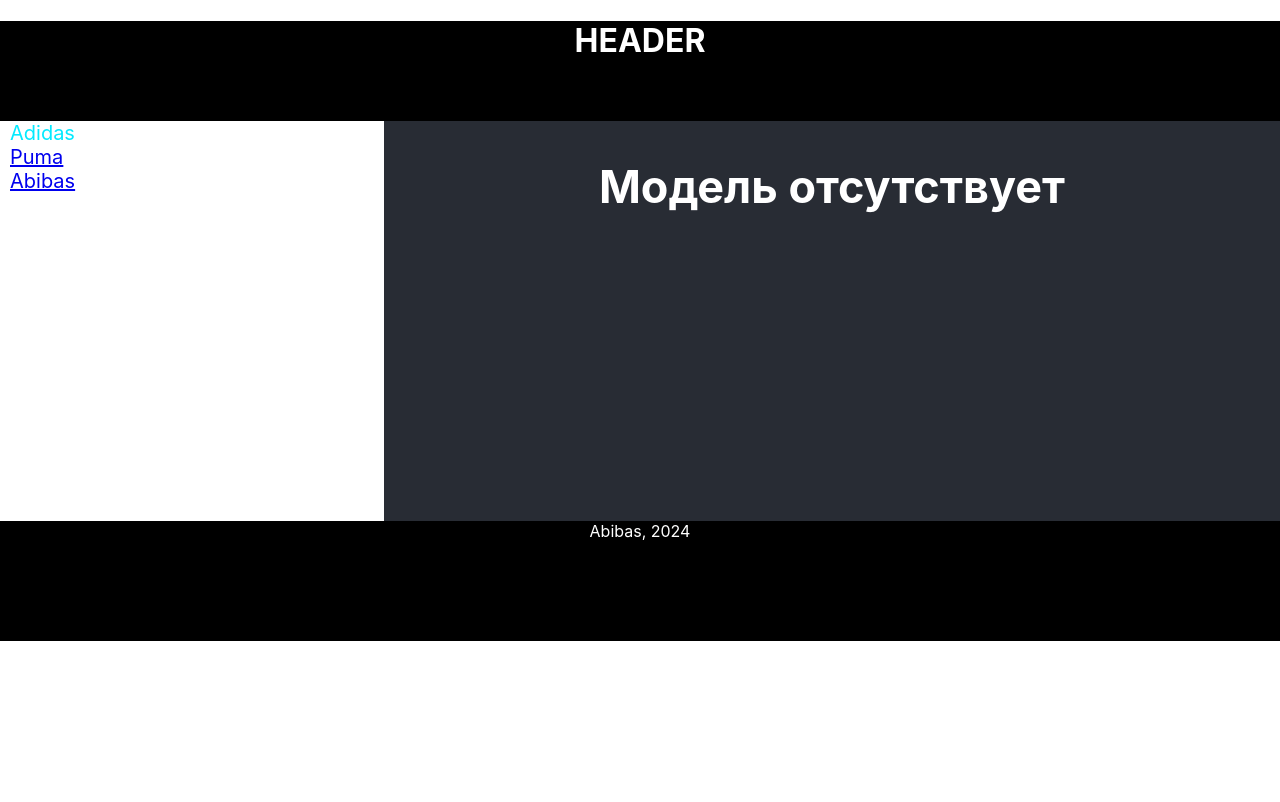
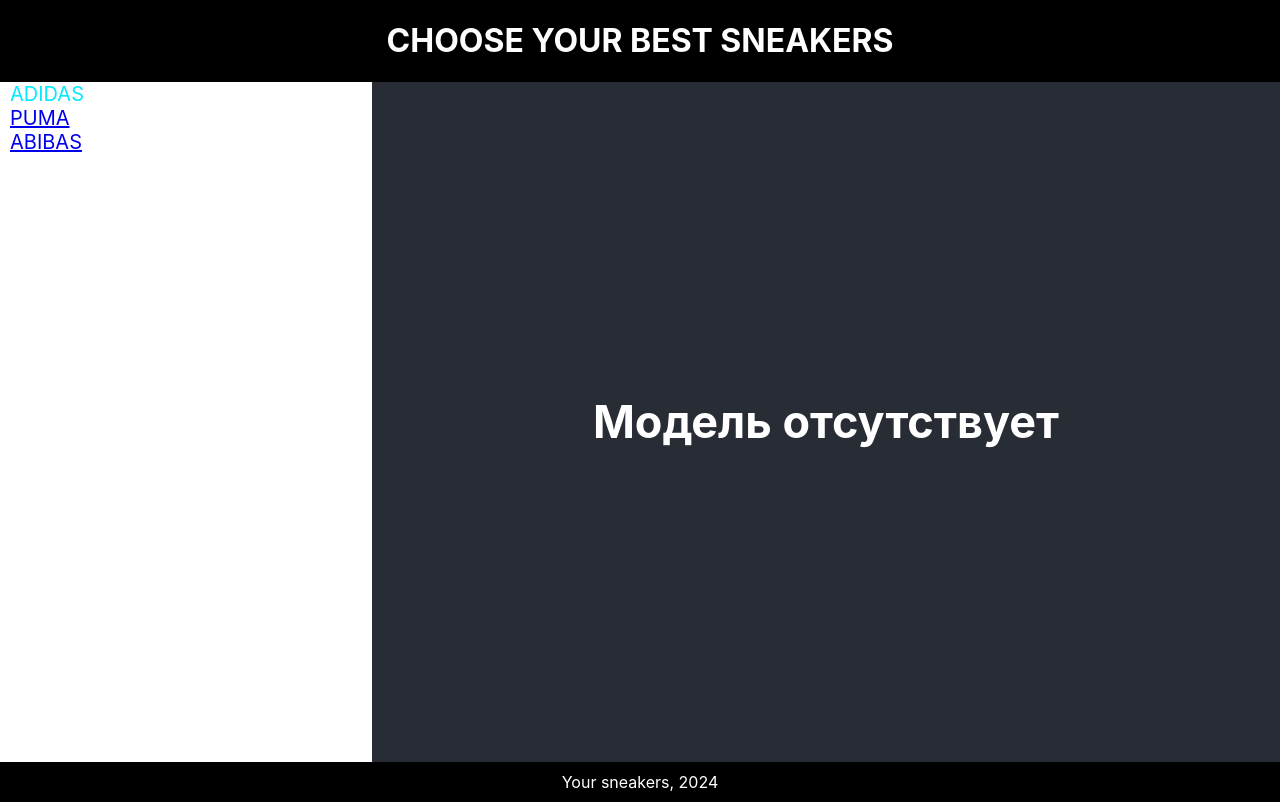
Before and after one commit to eliseevais/10-1-microtasks, a React (Create React App) app: page /adidas/0 in a window 1280 px wide. Built offline with nearby package versions, Linux system fonts and the light colour scheme; the HTML template or start-up script is replaced by a standard one.

Commit message:
sprint03 week02: универсальная компонента model

```diff
--- a/src/App.tsx
+++ b/src/App.tsx
@@ -7,25 +7,23 @@
 import {Error404} from './components/pages/Error404';
 import {Styles} from './components/pages/styles';
 import {Model} from './components/pages/Model';
-import {ModelPuma} from './components/pages/ModelPuma';
 
 const PATH = {
   Adidas: '/adidas',
   Puma: '/puma',
-  Abibas: '/abibas',
-  Model: '/model'
+  Abibas: '/abibas'
 } as const
 
 function App() {
   return (
     <div>
-      <div className={styles.header}><h1>HEADER</h1></div>
+      <div className={styles.header}><h1>CHOOSE YOUR BEST SNEAKERS</h1></div>
       <div className={styles.body}>
         <div className={styles.nav}>
 
-          <Styles.NavWrapper><NavLink to={PATH.Adidas}>Adidas</NavLink></Styles.NavWrapper>
-          <Styles.NavWrapper><NavLink to={PATH.Puma}>Puma</NavLink></Styles.NavWrapper>
-          <Styles.NavWrapper><NavLink to={PATH.Abibas}>Abibas</NavLink></Styles.NavWrapper>
+          <Styles.NavWrapper><NavLink to={PATH.Adidas}>ADIDAS</NavLink></Styles.NavWrapper>
+          <Styles.NavWrapper><NavLink to={PATH.Puma}>PUMA</NavLink></Styles.NavWrapper>
+          <Styles.NavWrapper><NavLink to={PATH.Abibas}>ABIBAS</NavLink></Styles.NavWrapper>
 
         </div>
 
@@ -36,10 +34,7 @@
             <Route path={PATH.Adidas} element={<Adidas/>}/>
             <Route path={PATH.Puma} element={<Puma/>}/>
             <Route path={PATH.Abibas} element={<Abibas/>}/>
-            <Route path={PATH.Model} element={<Model/>}/>
-            <Route path={PATH.Adidas + '/:id'} element={<Model/>}/>
-
-            {/*<Route path={'puma/:id'} element={<ModelPuma/>}/>*/}
+            <Route path={'/:model/:id/'} element={<Model/>}/>
 
             <Route path={'/*'} element={<Error404/>}/>
             <Route path={PATH.Adidas + '/*'} element={<Error404/>}/>
@@ -47,7 +42,7 @@
           </Routes>
         </div>
       </div>
-      <div className={styles.footer}>Abibas, 2024</div>
+      <div className={styles.footer}>Your sneakers, 2024</div>
     </div>
   );
 }
--- a/src/components/Site.module.css
+++ b/src/components/Site.module.css
@@ -1,38 +1,64 @@
 .header {
   background-color: #000000;
   width: 100%;
-    height: 100px;
+  /*height: 100px;*/
+  min-height: 5vh;
   text-align: center;
   color: white;
+  display: flex;
+  align-items: center;
+  justify-content: center;
 }
 
-.body{
+.body {
   display: flex;
+  min-height: 85vh;
 }
 
-.nav{
+.nav {
   background-color: white;
   min-height: 400px;
   width: 30%;
-    color:#282c34;
+  color: #282c34;
   font-size: 30px;
 
 }
 
-.content{
-    background-color:#282c34;
+.content {
+  background-color: #282c34;
   min-height: 400px;
   width: 70%;
   color: white;
   font-size: 30px;
+  padding: 0 20px;
+  text-align: justify;
+  display: flex;
+  align-items: center;
+  justify-content: center;
+
+  h2 {
+    margin: 20px;
+  }
+
+  h3 {
+    margin: 10px;
+  }
+
+  h4 {
+    margin: 10px;
+  }
 }
 
 .footer {
   background-color: #000000;
   width: 100%;
-    height: 120px;
+  /*height: 120px;*/
+  min-height: 5vh;
   text-align: center;
   color: white;
+  display: flex;
+  align-items: center;
+  justify-content: center;
 }
 
 .navLink {
--- a/src/components/pages/Adidas.tsx
+++ b/src/components/pages/Adidas.tsx
@@ -17,23 +17,23 @@
 export const adidasArr: AdidasItem[] = [
   {
     id: 1,
-    model: 'ADIDAS ADIFOM TRXN',
-    collection: 'new collection1',
-    price: '100200$',
+    model: 'ADIDAS TRX 2024',
+    collection: 'new collection 2024',
+    price: '960$',
     picture: adidasModel1
   },
   {
     id: 2,
-    model: 'ADIDAS ADIFOM SUPER',
-    collection: 'new collection22',
-    price: '200300$',
+    model: 'ADIDAS DAILY',
+    collection: 'collection 2023',
+    price: '670$',
     picture: adidasModel2
   },
   {
     id: 3,
-    model: 'ADIDAS SUPER SUPERSKI',
-    collection: 'new collection333',
-    price: '300400$',
+    model: 'ADIDAS BASKETBALL',
+    collection: 'collection 2023',
+    price: '760$',
     picture: adidasModel3
   }
 ]
--- a/src/components/pages/Model.tsx
+++ b/src/components/pages/Model.tsx
@@ -1,25 +1,49 @@
 import React from 'react';
 import {useParams} from 'react-router-dom';
-import {adidasArr} from './Adidas';
+import {adidasArr, AdidasItem} from './Adidas';
+import {pumaArr, PumaItem} from "./Puma";
+
+type CrossModelsType = {
+  [key: string]: AdidasItem[] | PumaItem[]
+};
+
+const crossModels: CrossModelsType = {
+  adidas: adidasArr,
+  puma: pumaArr
+};
 
 export const Model = () => {
-  const params = useParams();
-  const currentModel = adidasArr.find( el => el.id === Number(params.id));
+  const {model, id} = useParams();
+
+  console.log('model', model)
+  console.log('id', id)
+
+  // мой рабочий код
+  // const currentModel = crossModels[`${model}`].find(el => el.id === Number(id));
+
+  // код преподавателя
+  const currentModel = model
+    ? crossModels[model].find(el => el.id === Number(id))
+    : null
 
   return (
     <>
-      <div style={{display: 'flex', alignItems: 'center', flexDirection: 'column'}}>
+      <div style={{
+        display: 'flex',
+        alignItems: 'center',
+        flexDirection: 'column'
+      }}>
         {currentModel
           ? <>
             <h2>{currentModel.model}</h2>
             <h3>{currentModel.price}</h3>
-            <h4>{currentModel.collection}</h4>
+            <h3>{currentModel.collection}</h3>
 
             <img src={currentModel.picture}
                  alt={currentModel.model}
                  style={{
-                   width: '600px', height: 'auto',
-                   justifyContent: 'center', marginBottom: '50px'
+                   width: '400px', height: 'auto',
+                   justifyContent: 'center', marginBottom: '20px'
                  }}/>
           </>
           : <h2>Модель отсутствует</h2>
--- a/src/components/pages/Puma.tsx
+++ b/src/components/pages/Puma.tsx
@@ -2,26 +2,32 @@
 import puma1 from '../../assets/puma1.jpg';
 import puma2 from '../../assets/puma2.jpg';
 import puma3 from '../../assets/puma3.jpg';
-import {AdidasItem} from './Adidas';
 import {Link} from 'react-router-dom';
 
-export const pumaArr: AdidasItem[] = [
+export type PumaItem = {
+  id: number
+  model: string;
+  collection: string;
+  price: string;
+  picture: string;
+}
+export const pumaArr: PumaItem[] = [
   {
-        id: 0,
+    id: 1,
     model: 'PUMA TRAIN',
     collection: 'new collection 2024',
     price: '500$',
     picture: puma1
   },
   {
-        id: 1,
+    id: 2,
     model: 'PUMA SUPER STAR',
     collection: 'discount 2023',
     price: '350$',
     picture: puma2
   },
   {
-        id: 2,
+    id: 3,
     model: 'PUMA IS AN ANIMAL',
     collection: 'best sales 2024',
     price: '280$',
@@ -32,18 +38,14 @@
 export const Puma = () => {
   return (
     <div>
-          <h2>PUMA</h2>
+      <h2 style={{textAlign: 'center'}}>PUMA</h2>
       <div style={{display: 'flex', justifyContent: 'center'}}>
         {pumaArr.map((puma, index) => (
           <Link key={index} to={`/puma/${puma.id}`}>
             <img
               src={puma.picture}
               alt={puma.model}
-                      style={{
-                          width: '200px',
-                          height: '200',
-                          marginRight: '10px'
-                      }}
+              style={{width: '200px', height: '200', marginRight: '10px'}}
             />
           </Link>
         ))}
```
Also changed, not shown: src/components/pages/ModelPuma.tsx (deleted, +0 -22 lines). Lines whose indentation alone changed are shown as unchanged.
